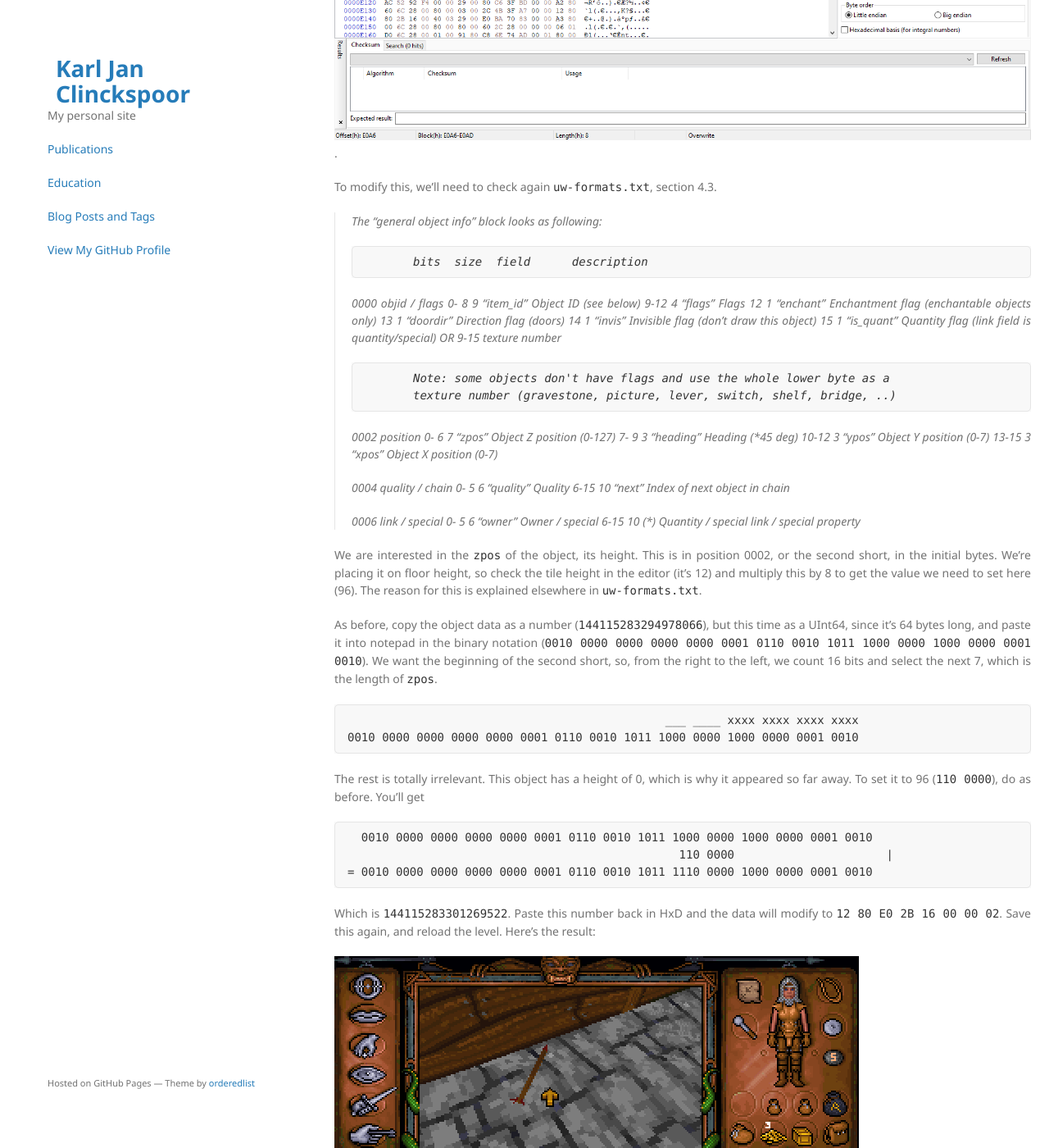
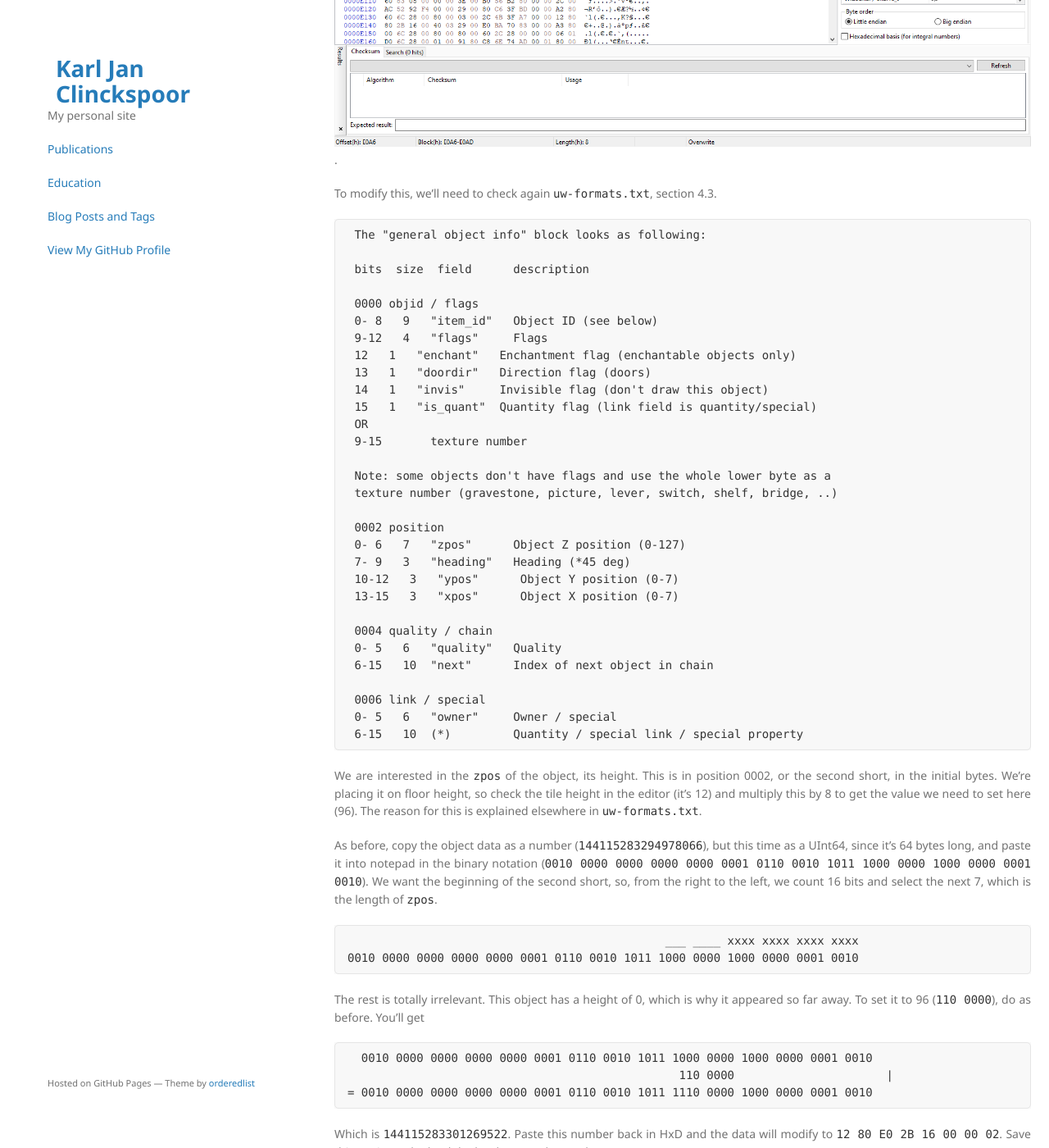
Before and after one commit to KarlClinckspoor/KarlClinckspoor.github.io, a Jekyll site: the page built from _posts/2023-06-16-Fixing-UW1-error-object-list.md, in a window 1280 px wide and 1400 px high, scrolled down 7511 px. Shown: the whole window at 82% size. Built offline with Jekyll 4.4.1, drawn with Linux system fonts in a browser that asks for light colours; some of the changed text lies outside the part shown.

Commit message:
Potentially fixed formatting again.

```diff
--- a/_posts/2023-06-16-Fixing-UW1-error-object-list.md
+++ b/_posts/2023-06-16-Fixing-UW1-error-object-list.md
@@ -93,31 +93,31 @@ The tile data is `C1 08 20 00`. Each one of this is a byte, so 4 bytes in total
 
 Fortunately, [`uw-formats.txt`](https://github.com/vividos/UnderworldAdventures/blob/fb4b846f0262073ef879d92fff754dfe9ccc6a5e/uwadv/docs/uw-formats.txt#L1552) describes how to do this. Here's the required except, from section 4.2.
 
->    For each tile there are two Int16 that describe a
->    tile's properties. The map's origin is at the lower left tile, going to the
->    right, each line in turn.
->
->    The two Int16 values can be split into bits:
->
->    0000 tile properties / flags:
->
->          bits     len  description
->           0- 3    4    tile type (0-9, see below)
->           4- 7    4    floor height
->           8       1    unknown (?? special light feature ??) always 0 in uw1
->           9       1    0, never used in uw1
->          10-13    4    floor texture index (into texture mapping)
->          14       1    when set, no magic is allowed to cast/to be casted upon
->          15       1    door bit (when 1, a door is present)
->                        Tiles with this bit set have a door, but not every tile
->                        with a door has this bit set. Perhaps this bit tells if
->                        an NPC can open the door?
->
->    0002 tile properties 2 / object list link
->
->          bits     len  description
->           0- 5    6    wall texture index (into texture mapping)
->           6-15    10   first object in tile (index into object list)
+    For each tile there are two Int16 that describe a
+    tile's properties. The map's origin is at the lower left tile, going to the
+    right, each line in turn.
+
+    The two Int16 values can be split into bits:
+
+    0000 tile properties / flags:
+
+    bits     len  description
+    0- 3     4    tile type (0-9, see below)
+    4- 7     4    floor height
+    8        1    unknown (?? special light feature ??) always 0 in uw1
+    9        1    0, never used in uw1
+    10-13    4    floor texture index (into texture mapping)
+    14       1    when set, no magic is allowed to cast/to be casted upon
+    15       1    door bit (when 1, a door is present)
+                  Tiles with this bit set have a door, but not every tile
+                  with a door has this bit set. Perhaps this bit tells if
+                  an NPC can open the door?
+
+    0002 tile properties 2 / object list link
+
+    bits     len  description
+    0- 5      6    wall texture index (into texture mapping)
+    6-15      10   first object in tile (index into object list)
 
 We are interested in the last 10 bits, which refer to the `first object in tile (index into object list)`. To deal with this in an easier way, let's copy this over to notepad. Select the 4 bytes of the tile in HxD and, on the right, there's a panel called `Data inspector` with a bunch of numbers, `Binary`, `Uint24`, etc. There's one line written `UInt32` with the value `2099393`. Copy this to clipboard, making sure that the `Byte order` at the bottom is `Little endian`[^1], and paste this in the windows calculator, making sure you're in the `DEC` data type.
 
@@ -163,36 +163,36 @@ And yeah, it's the same as what we calculated before!
 
 To modify this, we'll need to check again [`uw-formats.txt`](https://github.com/vividos/UnderworldAdventures/blob/fb4b846f0262073ef879d92fff754dfe9ccc6a5e/uwadv/docs/uw-formats.txt#L1616), section 4.3.
 
->    The "general object info" block looks as following:
->
->            bits  size  field      description
->
->    0000 objid / flags
->    0- 8   9   "item_id"   Object ID (see below)
->    9-12   4   "flags"     Flags
->    12   1   "enchant"   Enchantment flag (enchantable objects only)
->    13   1   "doordir"   Direction flag (doors)
->    14   1   "invis"     Invisible flag (don't draw this object)
->    15   1   "is_quant"  Quantity flag (link field is quantity/special)
->    OR
->    9-15       texture number
->
->            Note: some objects don't have flags and use the whole lower byte as a
->            texture number (gravestone, picture, lever, switch, shelf, bridge, ..)
->
->    0002 position
->    0- 6   7   "zpos"      Object Z position (0-127)
->    7- 9   3   "heading"   Heading (*45 deg)
->    10-12   3   "ypos"      Object Y position (0-7)
->    13-15   3   "xpos"      Object X position (0-7)
->
->    0004 quality / chain
->    0- 5   6   "quality"   Quality
->    6-15   10  "next"      Index of next object in chain
->
->    0006 link / special
->    0- 5   6   "owner"     Owner / special
->    6-15   10  (*)         Quantity / special link / special property
+     The "general object info" block looks as following:
+
+     bits  size  field      description
+
+     0000 objid / flags
+     0- 8   9   "item_id"   Object ID (see below)
+     9-12   4   "flags"     Flags
+     12   1   "enchant"   Enchantment flag (enchantable objects only)
+     13   1   "doordir"   Direction flag (doors)
+     14   1   "invis"     Invisible flag (don't draw this object)
+     15   1   "is_quant"  Quantity flag (link field is quantity/special)
+     OR
+     9-15       texture number
+
+     Note: some objects don't have flags and use the whole lower byte as a
+     texture number (gravestone, picture, lever, switch, shelf, bridge, ..)
+
+     0002 position
+     0- 6   7   "zpos"      Object Z position (0-127)
+     7- 9   3   "heading"   Heading (*45 deg)
+     10-12   3   "ypos"      Object Y position (0-7)
+     13-15   3   "xpos"      Object X position (0-7)
+
+     0004 quality / chain
+     0- 5   6   "quality"   Quality
+     6-15   10  "next"      Index of next object in chain
+
+     0006 link / special
+     0- 5   6   "owner"     Owner / special
+     6-15   10  (*)         Quantity / special link / special property
 
 We are interested in the `zpos` of the object, its height. This is in position 0002, or the second short, in the initial bytes. We're placing it on floor height, so check the tile height in the editor (it's 12) and multiply this by 8 to get the value we need to set here (96). The reason for this is explained elsewhere in `uw-formats.txt`.
 
```
